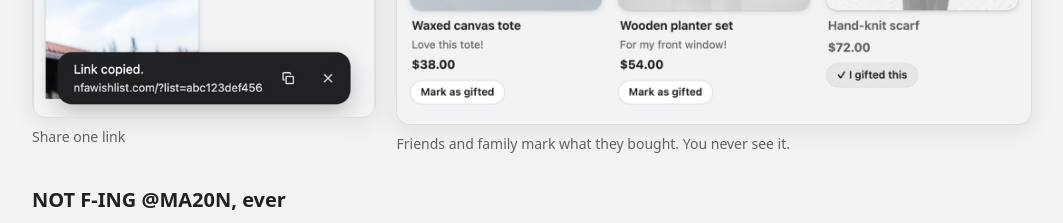
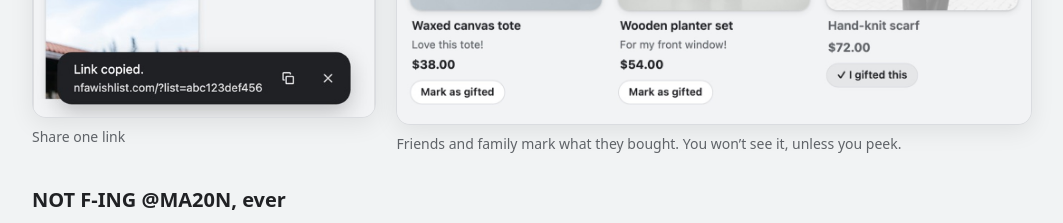
Before and after one commit to swirl2001/nfa, a plain HTML site: page index.html in a window 1280 px wide. Shown: the part 1220-1443 px from the top of the page, without its empty margins (74-1137 px from the left). Drawn offline with Linux system fonts and the light colour scheme.

Commit message:
Home page: gift caption says you won't see it unless you peek

```diff
--- a/index.html
+++ b/index.html
@@ -81,7 +81,7 @@
       </ol>
       <div class="shots">
         <figure class="shot shot-tall"><img src="img/home/share.jpg" width="466" height="760" loading="lazy" alt="After tapping share, a message says the link is copied, with the link and a copy button." /><figcaption>Share one link</figcaption></figure>
-        <figure class="shot shot-wide"><img src="img/home/gift.jpg" width="1400" height="1249" loading="lazy" alt="The shared list as friends and family see it. One gift is greyed out and marked “I gifted this.”" /><figcaption>Friends and family mark what they bought. You never see it.</figcaption></figure>
+        <figure class="shot shot-wide"><img src="img/home/gift.jpg" width="1400" height="1249" loading="lazy" alt="The shared list as friends and family see it. One gift is greyed out and marked “I gifted this.”" /><figcaption>Friends and family mark what they bought. You won’t see it, unless you peek.</figcaption></figure>
       </div>
 
       <h2>NOT F-ING @MA20N, ever</h2>
```
